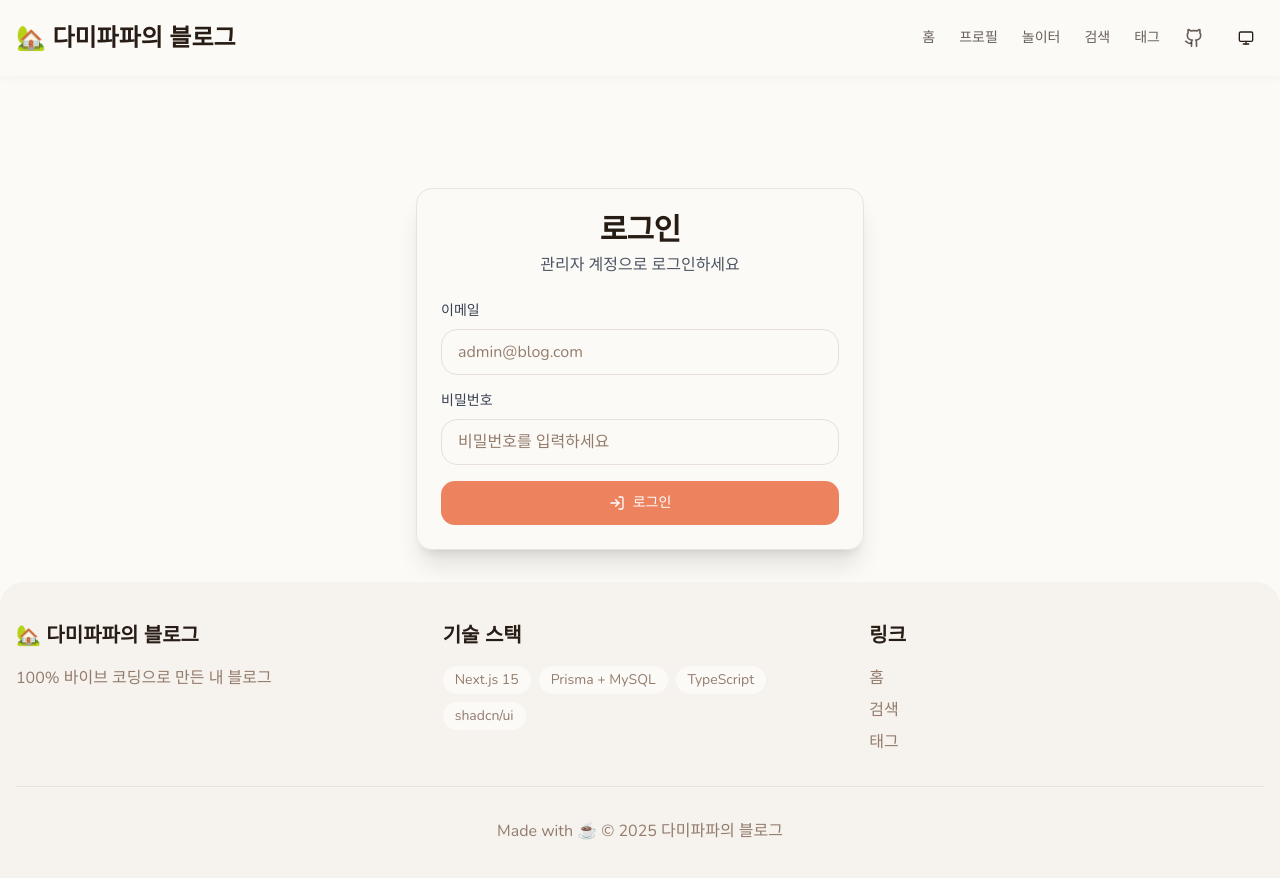
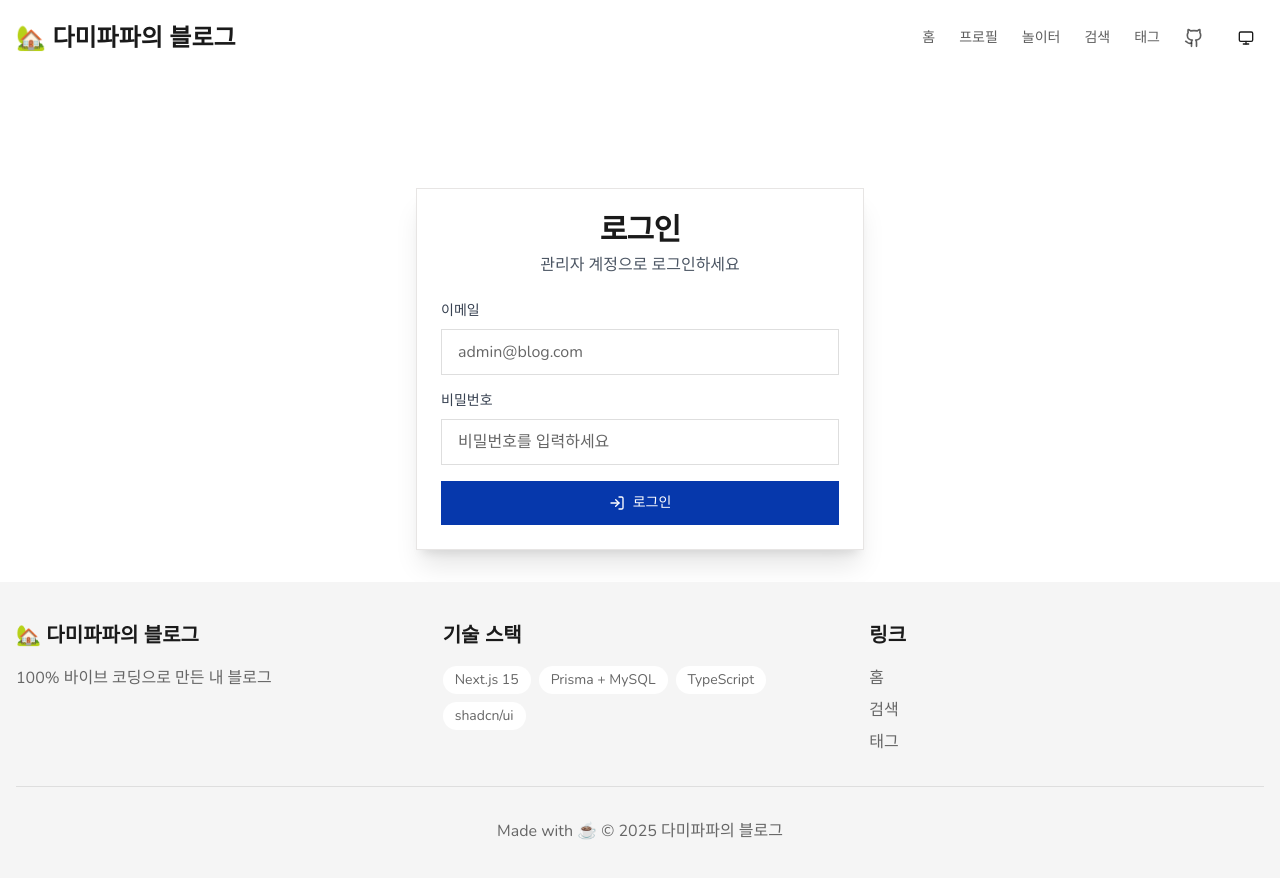
Before and after one commit to jeongjaehan/damipapa-blog, a Next.js app: page /auth/login in a window 1280 px wide. Shown: the top 878 px of the page. Built offline with nearby package versions, Linux system fonts and the light colour scheme; no server answers.

Commit message:
💄 디자인 토큰을 무채색 올드스쿨 팔레트로 교체

```diff
--- a/app/globals.css
+++ b/app/globals.css
@@ -4,64 +4,70 @@
 
 @layer base {
   :root {
-    --background: 30 50% 98%;
-    --foreground: 25 30% 12%;
-    --card: 33 40% 97%;
-    --card-foreground: 25 30% 12%;
-    --popover: 33 40% 97%;
-    --popover-foreground: 25 30% 12%;
-    --primary: 15 80% 65%;
+    --background: 0 0% 100%;
+    --foreground: 0 0% 10%;
+    --card: 0 0% 100%;
+    --card-foreground: 0 0% 10%;
+    --popover: 0 0% 100%;
+    --popover-foreground: 0 0% 10%;
+    --primary: 222 93% 35%;
     --primary-foreground: 0 0% 100%;
-    --secondary: 145 30% 90%;
-    --secondary-foreground: 145 20% 25%;
-    --muted: 30 30% 95%;
-    --muted-foreground: 25 15% 50%;
-    --accent: 270 40% 93%;
-    --accent-foreground: 270 30% 25%;
-    --destructive: 0 70% 60%;
-    --destructive-foreground: 0 0% 98%;
-    --border: 30 25% 88%;
-    --input: 30 25% 88%;
-    --ring: 15 80% 65%;
-    --radius: 1rem;
-    --warm-highlight: 40 90% 94%;
+    --secondary: 0 0% 94%;
+    --secondary-foreground: 0 0% 20%;
+    --muted: 0 0% 96%;
+    --muted-foreground: 0 0% 40%;
+    --accent: 0 0% 92%;
+    --accent-foreground: 0 0% 20%;
+    --destructive: 0 60% 40%;
+    --destructive-foreground: 0 0% 100%;
+    --border: 0 0% 87%;
+    --input: 0 0% 87%;
+    --ring: 0 0% 40%;
+    --radius: 0rem;
+    --warm-highlight: 0 0% 96%;
 
-    /* GitHub 잔디 색상 (Light) */
-    --heatmap-l0: 30 25% 90%;
-    --heatmap-l1: 135 50% 78%;
-    --heatmap-l2: 135 55% 58%;
-    --heatmap-l3: 135 60% 42%;
-    --heatmap-l4: 135 70% 28%;
+    --link: 222 93% 35%;
+    --link-visited: 271 68% 32%;
+
+    /* 잔디 - 회색조 (Light: 짙을수록 활동 많음) */
+    --heatmap-l0: 0 0% 93%;
+    --heatmap-l1: 0 0% 78%;
+    --heatmap-l2: 0 0% 60%;
+    --heatmap-l3: 0 0% 38%;
+    --heatmap-l4: 0 0% 15%;
   }
 
   .dark {
-    --background: 25 25% 10%;
-    --foreground: 30 20% 92%;
-    --card: 25 20% 14%;
-    --card-foreground: 30 20% 92%;
-    --popover: 25 20% 14%;
-    --popover-foreground: 30 20% 92%;
-    --primary: 15 75% 65%;
-    --primary-foreground: 0 0% 100%;
-    --secondary: 145 15% 18%;
-    --secondary-foreground: 145 20% 80%;
-    --muted: 25 15% 18%;
-    --muted-foreground: 30 15% 60%;
-    --accent: 270 20% 20%;
-    --accent-foreground: 270 20% 80%;
-    --destructive: 0 62.8% 30.6%;
-    --destructive-foreground: 30 20% 92%;
-    --border: 25 15% 22%;
-    --input: 25 15% 18%;
-    --ring: 15 75% 65%;
-    --warm-highlight: 40 30% 22%;
+    --background: 0 0% 8%;
+    --foreground: 0 0% 85%;
+    --card: 0 0% 8%;
+    --card-foreground: 0 0% 85%;
+    --popover: 0 0% 12%;
+    --popover-foreground: 0 0% 85%;
+    --primary: 212 90% 70%;
+    --primary-foreground: 0 0% 8%;
+    --secondary: 0 0% 16%;
+    --secondary-foreground: 0 0% 80%;
+    --muted: 0 0% 15%;
+    --muted-foreground: 0 0% 55%;
+    --accent: 0 0% 18%;
+    --accent-foreground: 0 0% 80%;
+    --destructive: 0 55% 45%;
+    --destructive-foreground: 0 0% 95%;
+    --border: 0 0% 22%;
+    --input: 0 0% 22%;
+    --ring: 0 0% 55%;
+    --warm-highlight: 0 0% 15%;
 
-    /* GitHub 잔디 색상 (Dark) */
-    --heatmap-l0: 25 15% 18%;
-    --heatmap-l1: 135 35% 22%;
-    --heatmap-l2: 135 45% 30%;
-    --heatmap-l3: 135 55% 40%;
-    --heatmap-l4: 135 65% 50%;
+    --link: 212 90% 70%;
+    --link-visited: 280 55% 75%;
+
+    /* 잔디 - 회색조 (Dark: 밝을수록 활동 많음) */
+    --heatmap-l0: 0 0% 18%;
+    --heatmap-l1: 0 0% 32%;
+    --heatmap-l2: 0 0% 48%;
+    --heatmap-l3: 0 0% 66%;
+    --heatmap-l4: 0 0% 85%;
   }
 }
 
--- a/tailwind.config.ts
+++ b/tailwind.config.ts
@@ -33,17 +33,9 @@ const config: Config = {
         primary: {
           DEFAULT: "hsl(var(--primary))",
           foreground: "hsl(var(--primary-foreground))",
-          50: '#fef7f4',
-          100: '#fdeee8',
-          200: '#fbd8cc',
-          300: '#f8baa6',
-          400: '#f49275',
-          500: '#e8845c',
-          600: '#d4693f',
-          700: '#b24f2d',
-          800: '#8f3f24',
-          900: '#6d3320',
         },
+        link: "hsl(var(--link))",
+        "link-visited": "hsl(var(--link-visited))",
         secondary: {
           DEFAULT: "hsl(var(--secondary))",
           foreground: "hsl(var(--secondary-foreground))",
@@ -63,15 +55,20 @@ const config: Config = {
         "warm-highlight": "hsl(var(--warm-highlight))",
       },
       borderRadius: {
-        xl: "calc(var(--radius) + 0.5rem)",
-        lg: "var(--radius)",
-        md: "calc(var(--radius) - 2px)",
-        sm: "calc(var(--radius) - 4px)",
+        none: "0",
+        sm: "0",
+        DEFAULT: "0",
+        md: "0",
+        lg: "0",
+        xl: "0",
+        "2xl": "0",
+        "3xl": "0",
+        full: "9999px",
       },
       boxShadow: {
-        'warm-sm': '0 2px 8px hsl(25 30% 12% / 0.04)',
-        'warm-md': '0 4px 16px hsl(25 30% 12% / 0.06)',
-        'warm-lg': '0 8px 32px hsl(25 30% 12% / 0.08)',
+        'warm-sm': 'none',
+        'warm-md': 'none',
+        'warm-lg': 'none',
       },
       fontFamily: {
         sans: ['Nunito', 'system-ui', 'sans-serif'],
```
